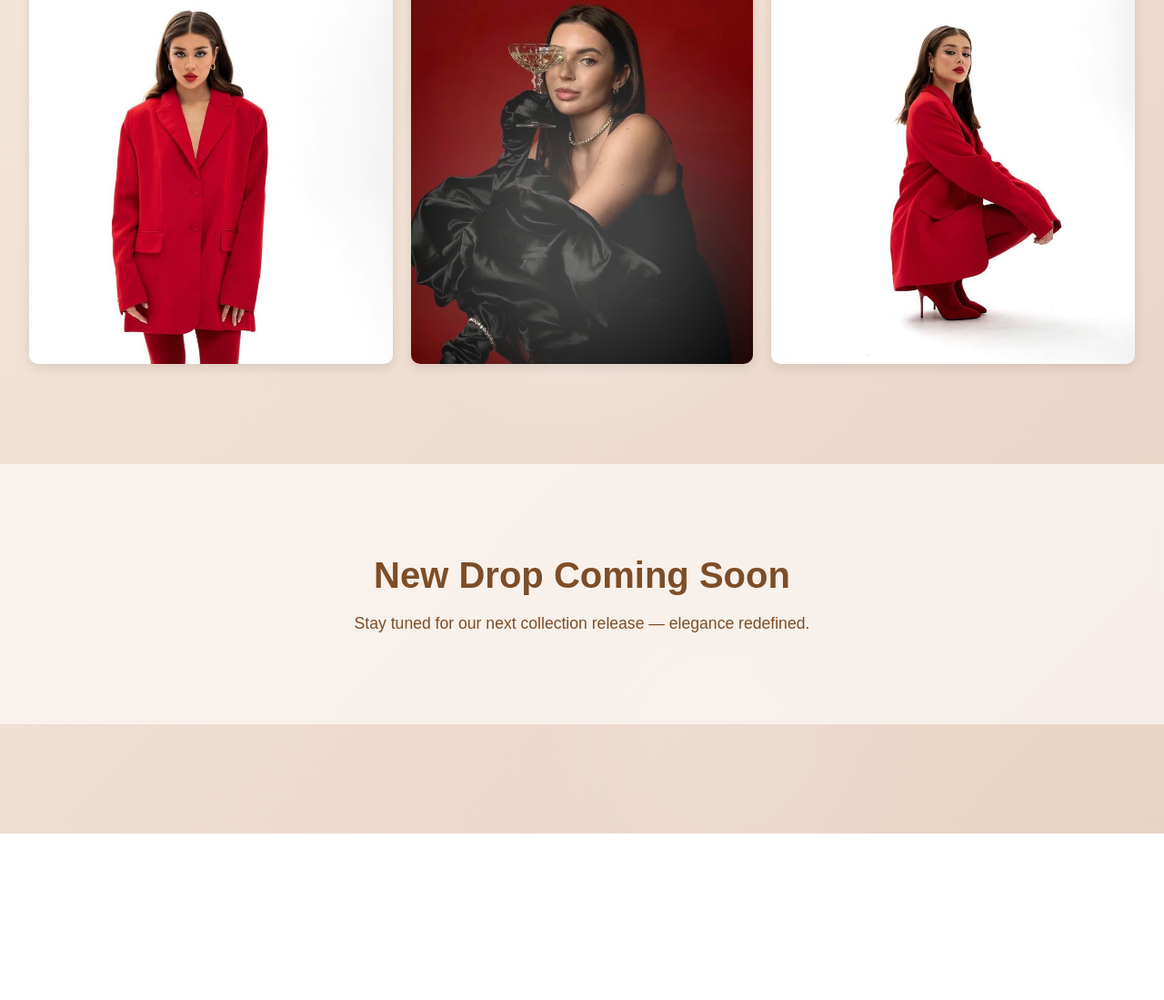
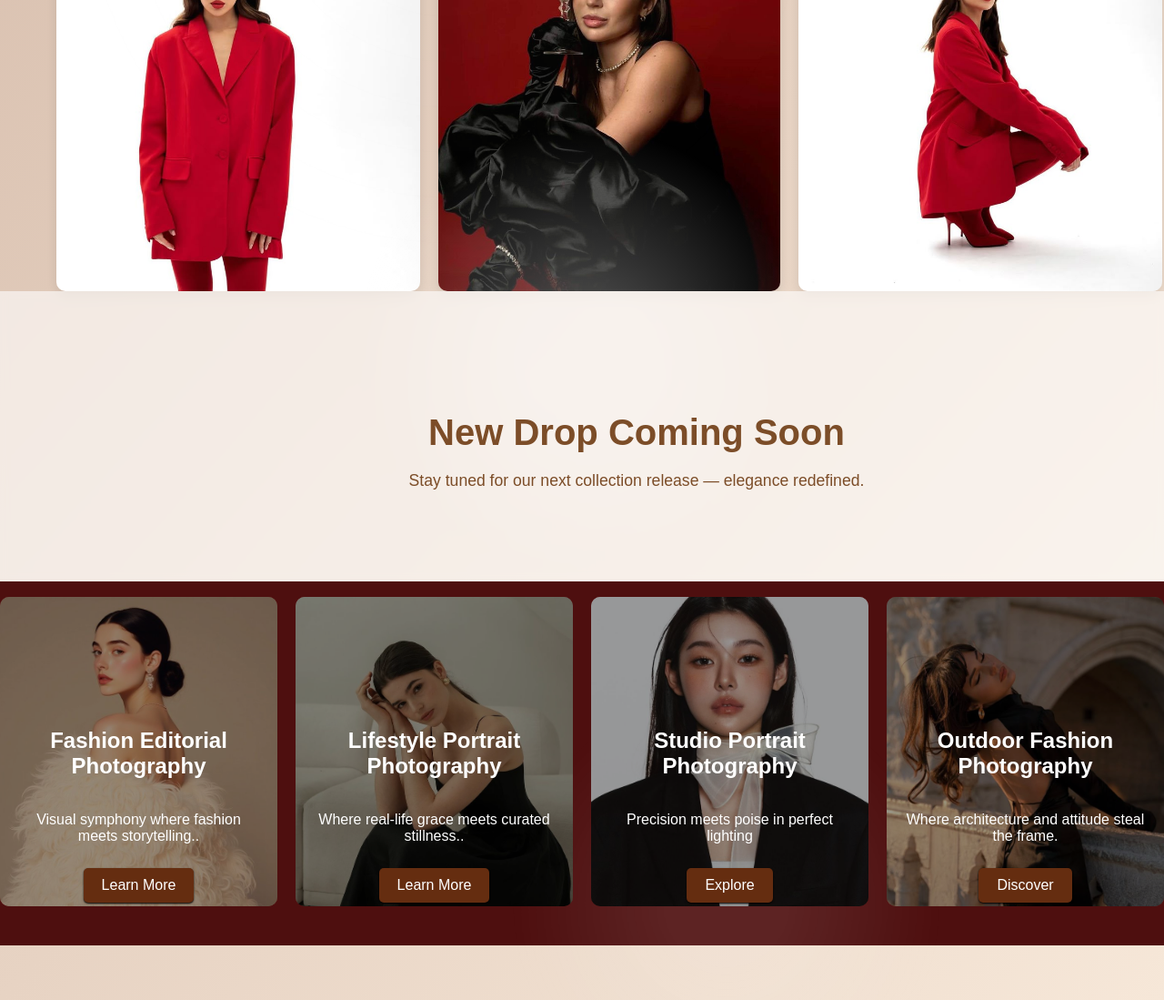
Before and after one commit to Vishayadav/PixxelHack-Webathon-1.0, a plain HTML site: page index.html in a window 1280 px wide. Shown: the part 410-1509 px from the top of the page at 91% size. Before the commit the page ends 1326 px from the top, so only its background shows below. Drawn offline with Linux system fonts and the light colour scheme.

Commit message:
Continuing with the Element 3 Features.
Resolved the merge conflict and wrapping up with element 3.

```diff
--- a/index.html
+++ b/index.html
@@ -1,15 +1,15 @@
 <!DOCTYPE html>
 <html lang="en">
-<head>
-    <meta charset="UTF-8">
-    <meta name="viewport" content="width=device-width, initial-scale=1.0">
+  <head>
+    <meta charset="UTF-8" />
+    <meta name="viewport" content="width=device-width, initial-scale=1.0" />
     <title>PixxelHack Webathon 1.0</title>
     <link rel="stylesheet" href="style.css">
 </head>
 <body>
 
 
-  <!-- Navbar -->
+ <!-- Navbar -->
   <nav class="navbar">
     <div class="logo">FashionHaus</div>
     <ul class="nav-links">
@@ -25,6 +25,7 @@
   <span class="ripple r1"></span>
   <span class="ripple r2"></span>
   <span class="ripple r3"></span>
+
 <div class="container">
     <div class="card">
         <img src="images/PixxelHack2.jpg" alt="" height="500px" width="250%">
@@ -32,10 +33,39 @@
          <img src="images/PixxelHack3.jpg" alt="" height="500px" width="250%">
     </div>
 </div>
+
+
 <section class="promo-section">
   <h2>New Drop Coming Soon</h2>
   <p>Stay tuned for our next collection release — elegance redefined.</p>
 </section>
+
+<div class="secondDiv">
+  <div class="card1 scroll-element">
+    <h2>Fashion Editorial Photography</h2>
+    <p>Visual symphony where fashion meets storytelling..</p>
+    <button>Learn More</button>
+  </div>
+
+  <div class="card2 scroll-element">
+    <h2>Lifestyle Portrait Photography</h2>
+    <p>Where real-life grace meets curated stillness..</p>
+    <button>Learn More</button>
+  </div>
+
+  <div class="card3 scroll-element">
+    <h2>Studio Portrait Photography</h2>
+    <p>Precision meets poise in perfect lighting</p>
+    <button>Explore</button>
+  </div>
+
+  <div class="card4 scroll-element">
+    <h2>Outdoor Fashion Photography</h2>
+    <p>Where architecture and attitude steal the frame.</p>
+    <button>Discover</button>
+  </div>
+</div>
+
 <script src="script.js"></script>
 </body>
 </html>
--- a/script.js
+++ b/script.js
@@ -0,0 +1,99 @@
+// Enhanced Scroll Animation Script - Cards animate every time they come into view
+document.addEventListener('DOMContentLoaded', function() {
+    const scrollElements = document.querySelectorAll('.scroll-element');
+
+    // Intersection Observer for dynamic scroll animations
+    const observer = new IntersectionObserver((entries) => {
+        entries.forEach((entry, index) => {
+            const element = entry.target;
+
+            if (entry.isIntersecting) {
+                // Element is coming into view - animate in
+                setTimeout(() => {
+                    element.classList.add('animate-in');
+                    element.classList.remove('animate-out');
+
+                    // Reset any inline styles
+                    element.style.transform = '';
+                    element.style.opacity = '';
+                }, index * 150); // Staggered animation delay
+            } else {
+                // Element is going out of view - animate out
+                const rect = element.getBoundingClientRect();
+                const windowHeight = window.innerHeight;
+
+                if (rect.bottom < 0) {
+                    // Element scrolled past the top
+                    element.classList.add('animate-out');
+                    element.classList.remove('animate-in');
+                } else if (rect.top > windowHeight) {
+                    // Element scrolled past the bottom
+                    element.classList.remove('animate-in');
+                    element.classList.remove('animate-out');
+                    // Reset to initial state for next animation
+                    setTimeout(() => {
+                        element.style.transform = '';
+                        element.style.opacity = '';
+                    }, 300);
+                }
+            }
+        });
+    }, {
+        threshold: 0.2, // Trigger when 20% of element is visible
+        rootMargin: '0px 0px -50px 0px' // Start animation 50px before element is fully visible
+    });
+
+    // Observe all scroll elements
+    scrollElements.forEach(element => {
+        observer.observe(element);
+    });
+
+    // Enhanced hover effects that work regardless of animation state
+    scrollElements.forEach(card => {
+        card.addEventListener('mouseenter', function() {
+            const rect = this.getBoundingClientRect();
+            const windowHeight = window.innerHeight;
+
+            // Only apply hover effects if element is in viewport
+            if (rect.top < windowHeight && rect.bottom > 0) {
+                this.style.transform = 'translateY(-15px) scale(1.05)';
+                this.style.boxShadow = '0 20px 40px rgba(0,0,0,0.3)';
+                this.style.transition = 'all 0.3s cubic-bezier(0.25, 0.46, 0.45, 0.94)';
+                this.style.zIndex = '10';
+            }
+        });
+
+        card.addEventListener('mouseleave', function() {
+            this.style.transform = '';
+            this.style.boxShadow = '';
+            this.style.zIndex = '';
+        });
+    });
+
+    // Additional smooth scroll tracking for enhanced effects
+    let lastScrollTop = 0;
+    window.addEventListener('scroll', function() {
+        const scrollTop = window.pageYOffset || document.documentElement.scrollTop;
+        const isScrollingDown = scrollTop > lastScrollTop;
+
+        scrollElements.forEach(element => {
+            const rect = element.getBoundingClientRect();
+            const windowHeight = window.innerHeight;
+            const elementCenter = rect.top + rect.height / 2;
+            const viewportCenter = windowHeight / 2;
+
+            // Calculate distance from viewport center for subtle parallax effect
+            if (rect.top < windowHeight && rect.bottom > 0) {
+                const distance = Math.abs(elementCenter - viewportCenter);
+                const maxDistance = windowHeight / 2;
+                const parallaxOffset = (distance / maxDistance) * 20;
+
+                if (!element.matches(':hover')) {
+                    element.style.transform = `translateY(${isScrollingDown ? parallaxOffset : -parallaxOffset}px)`;
+                }
+            }
+        });
+
+        lastScrollTop = scrollTop;
+    });
+});
--- a/style.css
+++ b/style.css
@@ -2,8 +2,9 @@ body {
   margin: 0;
   padding: 0;
   box-sizing: border-box;
-  font-family: 'Poppins', sans-serif;
+  font-family: "Poppins", sans-serif;
   color: #333;
+  width: 100vw;
   overflow-x: hidden;
 
   /* Elegant soft glow gradient background */
@@ -20,30 +21,280 @@ body {
   100% { background-position: 0% 50%; }
 }
 
+/* Scroll Animation Styles */
+.scroll-element {
+  opacity: 0;
+  transform: translateY(50px);
+  transition: all 0.8s cubic-bezier(0.25, 0.46, 0.45, 0.94);
+}
+
+.scroll-element.animate-in {
+  opacity: 1;
+  transform: translateY(0);
+}
+
+.scroll-element.animate-out {
+  opacity: 0.3;
+  transform: translateY(-20px) scale(0.95);
+}
+
 .container {
-  padding-top: 100px;
+  height: 55vh;
   width: 100%;
   display: flex;
+  align-items: center;
   justify-content: center;
+  padding: 30px;
+  padding-top: 100px;
+}
+.card {
+  height: 45vh;
+  width: 50%;
+  display: flex;
   align-items: center;
-  flex-wrap: wrap;
+  justify-content: center;
+  gap: 20px;
+}
+.card img {
+  box-shadow: -1px 1px 2px 2px rgba(0, 0, 0, 0.2);
+  border-radius: 10px;
+  /* width: 100%;
+    height: 100%; */
 }
 
-.card{
-    height: 50vh;
-    width: 50%;
+.secondDiv{
+    height: 400px;
+    width: 100%;
+    background-color: rgb(78, 15, 15);
     display: flex;
     align-items: center;
     justify-content: center;
+    gap: 20px;
 }
-/* Reset & Font */
-* {
-  margin: 0;
-  padding: 0;
-  box-sizing: border-box;
+
+.card1{
+    background-image: url(images/PixxelHack4.jpg);
+    background-size: cover;
+    background-position: center;
+    background-repeat: no-repeat;
+    height: 300px;
+    width: 300px;
+    display: flex;
+    flex-direction: column;
+    justify-content: center;
+    align-items: center;
+    color: white;
+    text-align: center;
+    padding: 20px;
+    border-radius: 10px;
+    position: relative;
+}
+
+.card1::before {
+    content: '';
+    position: absolute;
+    top: 0;
+    left: 0;
+    right: 0;
+    bottom: 0;
+    background-color: rgba(0, 0, 0, 0.4);
+    border-radius: 10px;
+}
+
+.card1 h2{
+    z-index: 1;
+    padding-top: 120px;
+}
+
+.card1 p, .card1 button {
+    position: relative;
+    z-index: 1;
+}
+
+.card1 button {
+    background-color: #652d10;
+    color: white;
+    border: none;
+    padding: 10px 20px;
+    border-radius: 5px;
+    cursor: pointer;
+    margin-top: 10px;
+    font-size: 16px;
+    transition: background-color 0.3s ease;
+    box-shadow: 0px 1px 2px 0px black;
+}
+
+.card1 button:hover {
+    background-color: #985b3c;
+}
+
+.card2{
+    background-image: url(images/PixxelHack5.jpg);
+    background-size: cover;
+    background-position: center;
+    background-repeat: no-repeat;
+    height: 300px;
+    width: 300px;
+    display: flex;
+    flex-direction: column;
+    justify-content: center;
+    align-items: center;
+    color: white;
+    text-align: center;
+    padding: 20px;
+    border-radius: 10px;
+    position: relative;
+}
+
+.card2::before {
+    content: '';
+    position: absolute;
+    top: 0;
+    left: 0;
+    right: 0;
+    bottom: 0;
+    background-color: rgba(0, 0, 0, 0.4);
+    border-radius: 10px;
 }
 
 
+.card2 h2{
+    z-index: 1;
+    padding-top: 120px;
+}
+
+.card2 p, .card2 button {
+    position: relative;
+    z-index: 1;
+}
+
+.card2 button {
+    background-color: #652d10;
+    color: white;
+    border: none;
+    padding: 10px 20px;
+    border-radius: 5px;
+    cursor: pointer;
+    margin-top: 10px;
+    font-size: 16px;
+    transition: background-color 0.3s ease;
+    box-shadow: 0px 1px 2px 0px black;
+}
+
+.card2 button:hover {
+    background-color: #985b3c;
+}
+
+.card3{
+    background-image: url(images/PixxelHack6.jpg);
+    background-size: cover;
+    background-position: center;
+    background-repeat: no-repeat;
+    height: 300px;
+    width: 300px;
+    display: flex;
+    flex-direction: column;
+    justify-content: center;
+    align-items: center;
+    color: white;
+    text-align: center;
+    padding: 20px;
+    border-radius: 10px;
+    position: relative;
+}
+.card3::before {
+    content: '';
+    position: absolute;
+    top: 0;
+    left: 0;
+    right: 0;
+    bottom: 0;
+    background-color: rgba(0, 0, 0, 0.4);
+    border-radius: 10px;
+}
+
+.card3 h2{
+    z-index: 1;
+    padding-top: 120px;
+}
+
+.card3 p, .card3 button {
+    position: relative;
+    z-index: 1;
+}
+
+.card3 button {
+    background-color: #652d10;
+    color: white;
+    border: none;
+    padding: 10px 20px;
+    border-radius: 5px;
+    cursor: pointer;
+    margin-top: 10px;
+    font-size: 16px;
+    transition: background-color 0.3s ease;
+    box-shadow: 0px 1px 2px 0px black;
+}
+
+.card3 button:hover {
+    background-color: #985b3c;
+}
+
+.card4{
+    background-image: url(images/PixxelHack7.jpg);
+    background-size: cover;
+    background-position: center;
+    background-repeat: no-repeat;
+    height: 300px;
+    width: 300px;
+    display: flex;
+    flex-direction: column;
+    justify-content: center;
+    align-items: center;
+    color: white;
+    text-align: center;
+    padding: 20px;
+    border-radius: 10px;
+    position: relative;
+}
+
+.card4::before {
+    content: '';
+    position: absolute;
+    top: 0;
+    left: 0;
+    right: 0;
+    bottom: 0;
+    background-color: rgba(0, 0, 0, 0.4);
+    border-radius: 10px;
+}
+
+.card4 h2{
+    z-index: 1;
+    padding-top: 120px;
+}
+
+.card4 p, .card4 button {
+    position: relative;
+    z-index: 1;
+}
+
+.card4 button {
+    background-color: #652d10;
+    color: white;
+    border: none;
+    padding: 10px 20px;
+    border-radius: 5px;
+    cursor: pointer;
+    margin-top: 10px;
+    font-size: 16px;
+    transition: background-color 0.3s ease;
+    box-shadow: 0px 1px 2px 0px black;
+}
+
+.card4 button:hover {
+    background-color: #985b3c;
+}
 
 /* Navbar */
 .navbar {
@@ -51,15 +302,16 @@ body {
   justify-content: space-between;
   align-items: center;
   padding: 20px 60px;
-  background: rgba(255, 255, 255, 0.8);
+  background: rgba(255, 255, 255, 0.95);
   position: fixed;
   top: 0;
+  left: 0;
   width: 100%;
-  z-index: 1000;
-  box-shadow: 0 2px 10px rgba(0, 0, 0, 0.05);
-  -webkit-backdrop-filter:blur(10px);
-  backdrop-filter: blur(10px);
-  border-bottom: 1px solid rgba(0, 0, 0, 0.05);
+  z-index: 99999;
+  box-shadow: 0 4px 20px rgba(0, 0, 0, 0.15);
+  -webkit-backdrop-filter:blur(15px);
+  backdrop-filter: blur(15px);
+  border-bottom: 2px solid rgba(124, 77, 40, 0.1);
 }
 
 .logo {
@@ -91,17 +343,9 @@ body {
 }
 
 /* Container Section */
-.container {
-  height: 100vh;
-  width: 100%;
-  display: flex;
-  justify-content: center;
-  align-items: center;
-  padding-top: 80px;
-}
 
 .card {
-  height: 50vh;
+  height: 45vh;
   width: 50%;
   display: flex;
   align-items: center;
@@ -143,7 +387,9 @@ body {
   position: relative;
   background: linear-gradient(to bottom right, #d8bfae, #f6e7d8);
   overflow: hidden;
-  padding: 120px 0;
+  padding: 80px 0 60px 0;
+  margin-top: 80px;
+  z-index: 1;
 }
 
 /* Common ripple style */
@@ -196,10 +442,3 @@ body {
 }
 
 /* Content above the ripples */
-
-.ripple-section {
-  position: relative;
-  background: linear-gradient(to bottom right, #f5e8dc, #e9d3c5);
-  overflow: hidden;
-  padding: 120px 0;
-}
```
Also changed, not shown: images/PixxelHack4.jpg (added), images/PixxelHack5.jpg (added), images/PixxelHack6.jpg (added), images/PixxelHack7.jpg (added).
